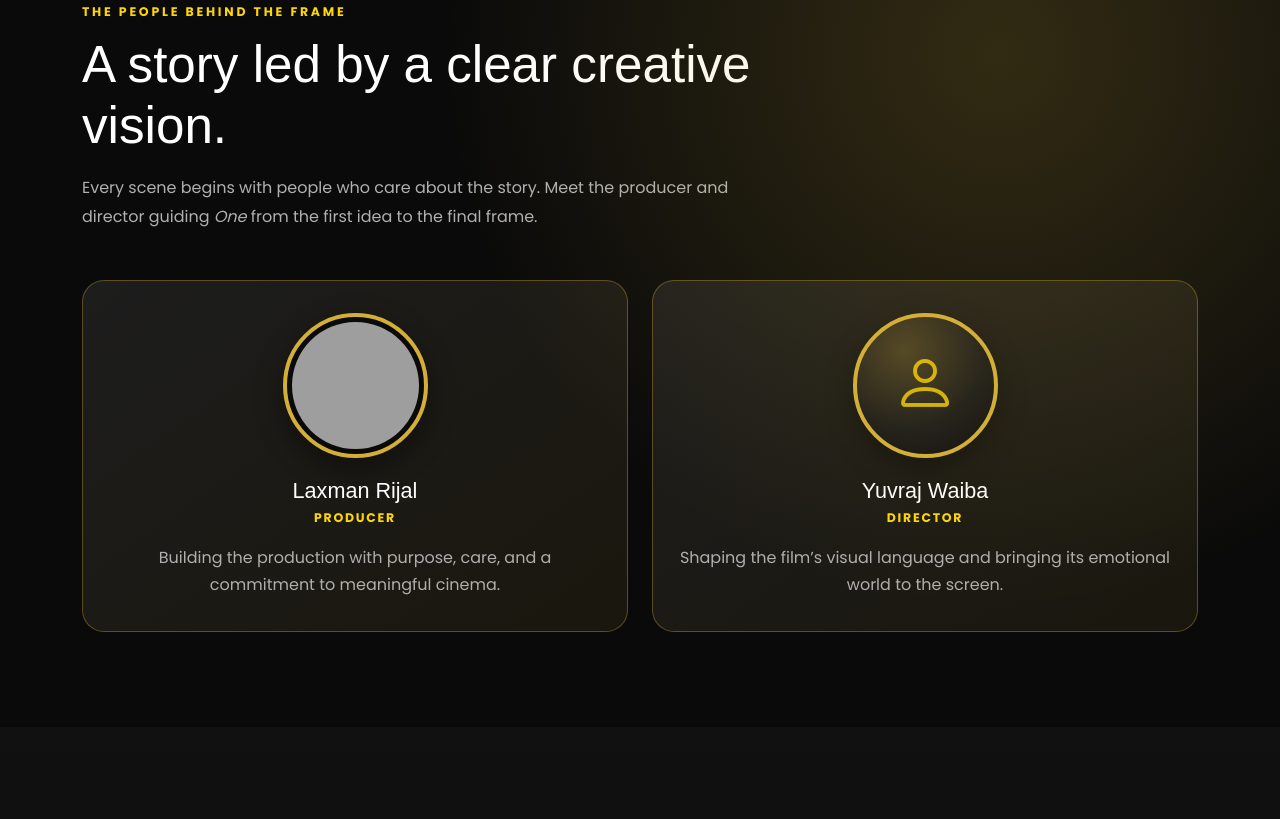
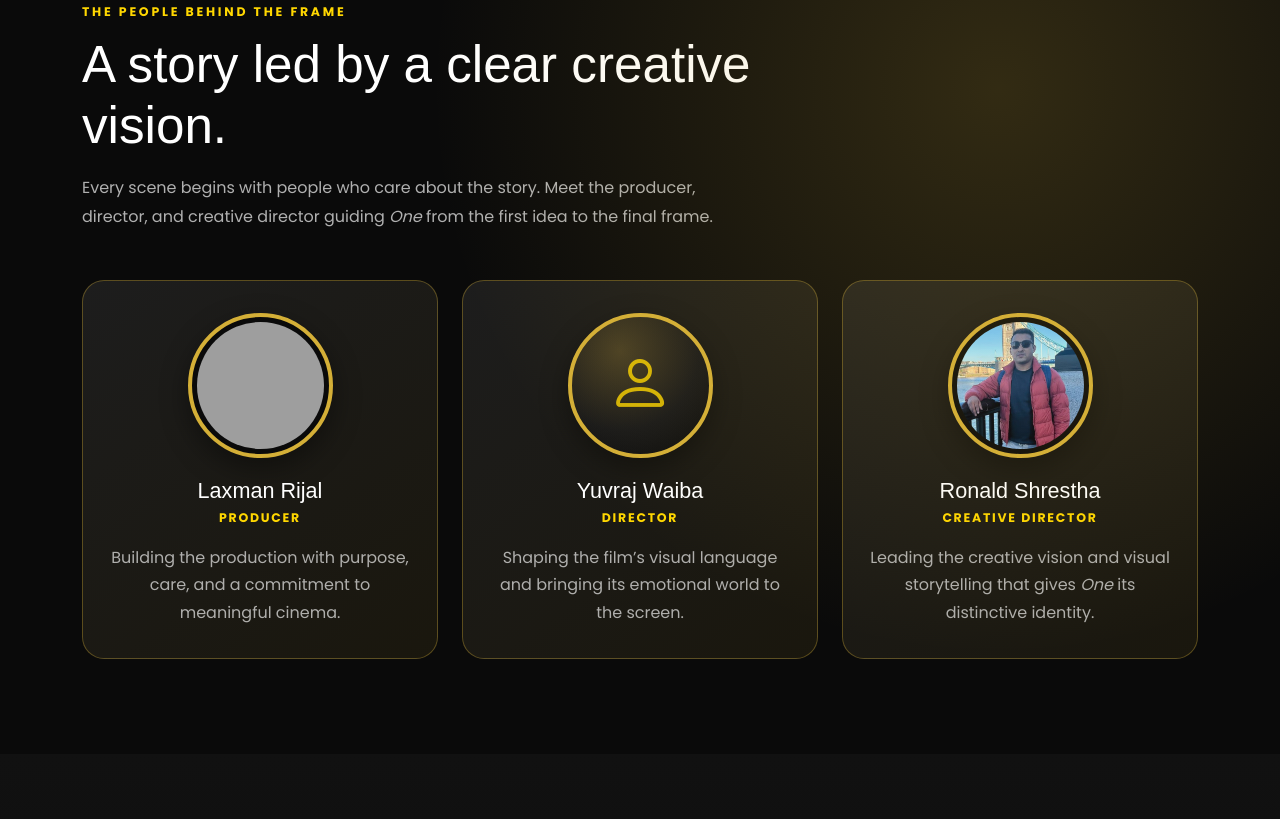
Before and after one commit to Pramod297720/rijal-rijalproduction-main, a plain HTML site: page one_flim.html in a window 1280 px wide. Shown: the part 955-1774 px from the top of the page. Drawn offline with Linux system fonts and the light colour scheme; grey boxes are pictures that could not be loaded.

Commit message:
our team addded member

```diff
--- a/one_flim.html
+++ b/one_flim.html
@@ -1289,12 +1289,12 @@
           <div class="eyebrow">The people behind the frame</div>
           <h2>A story led by a clear creative vision.</h2>
           <p>
-            Every scene begins with people who care about the story. Meet the producer and director
-            guiding <em>One</em> from the first idea to the final frame.
+            Every scene begins with people who care about the story. Meet the producer, director,
+            and creative director guiding <em>One</em> from the first idea to the final frame.
           </p>
         </div>
         <div class="row g-4">
-          <div class="col-md-6" data-aos="fade-up" data-aos-delay="100">
+          <div class="col-lg-4 col-md-6" data-aos="fade-up" data-aos-delay="100">
             <article class="credit-card">
               <img class="credit-photo" src="assets/img/team/laxman.jpg" alt="Laxman Rijal" />
               <h3>Laxman Rijal</h3>
@@ -1302,7 +1302,7 @@
               <p>Building the production with purpose, care, and a commitment to meaningful cinema.</p>
             </article>
           </div>
-          <div class="col-md-6" data-aos="fade-up" data-aos-delay="200">
+          <div class="col-lg-4 col-md-6" data-aos="fade-up" data-aos-delay="200">
             <article class="credit-card">
               <div class="credit-photo credit-photo-placeholder" role="img" aria-label="No photo available for Yuvraj Waiba">
                 <i class="bi bi-person"></i>
@@ -1310,6 +1310,14 @@
               <h3>Yuvraj Waiba</h3>
               <div class="credit-role">Director</div>
               <p>Shaping the film’s visual language and bringing its emotional world to the screen.</p>
+            </article>
+          </div>
+          <div class="col-lg-4 col-md-6" data-aos="fade-up" data-aos-delay="300">
+            <article class="credit-card">
+              <img class="credit-photo" src="assets/img/sub_director.jpg" alt="Ronald Shrestha" />
+              <h3>Ronald Shrestha</h3>
+              <div class="credit-role">Creative Director</div>
+              <p>Leading the creative vision and visual storytelling that gives <em>One</em> its distinctive identity.</p>
             </article>
           </div>
         </div>
@@ -1340,6 +1348,7 @@
                 <li><span>Status</span><strong>Coming soon</strong></li>
                 <li><span>Producer</span><strong>Laxman Rijal</strong></li>
                 <li><span>Director</span><strong>Yuvraj Waiba</strong></li>
+                <li><span>Creative Director</span><strong>Ronald Shrestha</strong></li>
               </ul>
             </div>
           </div>
```
